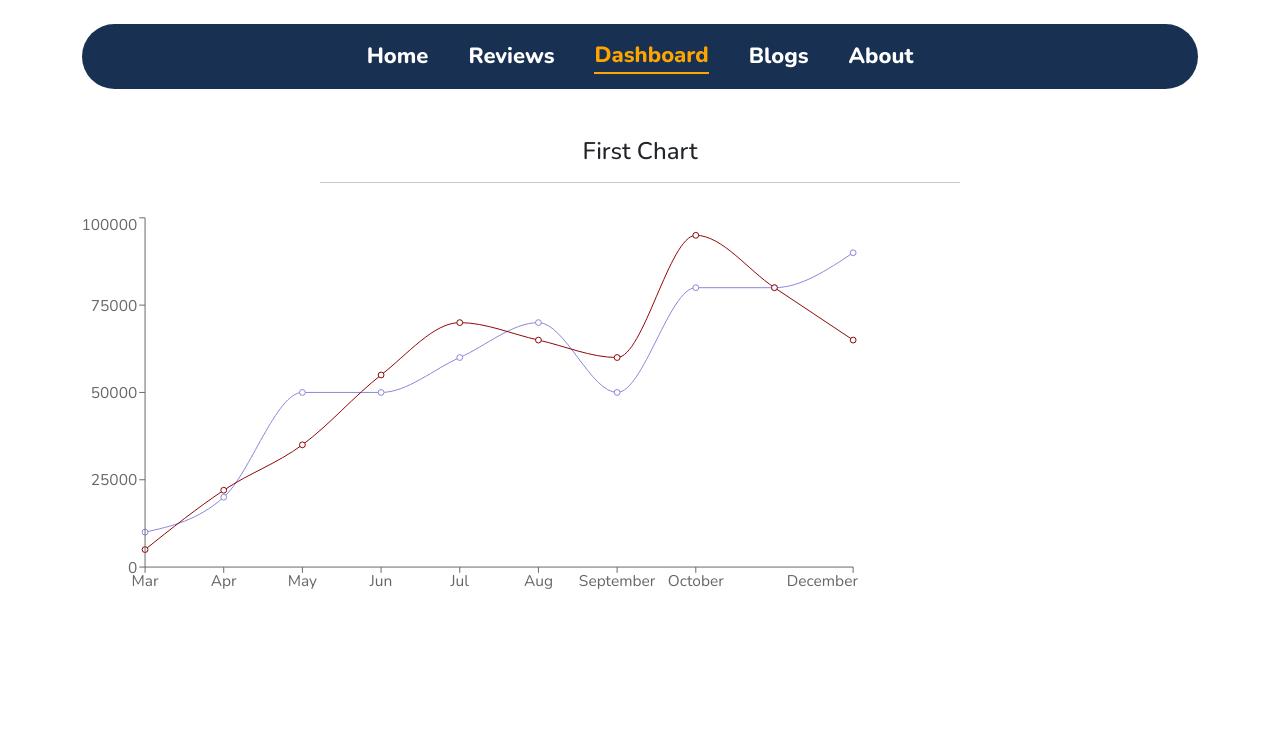
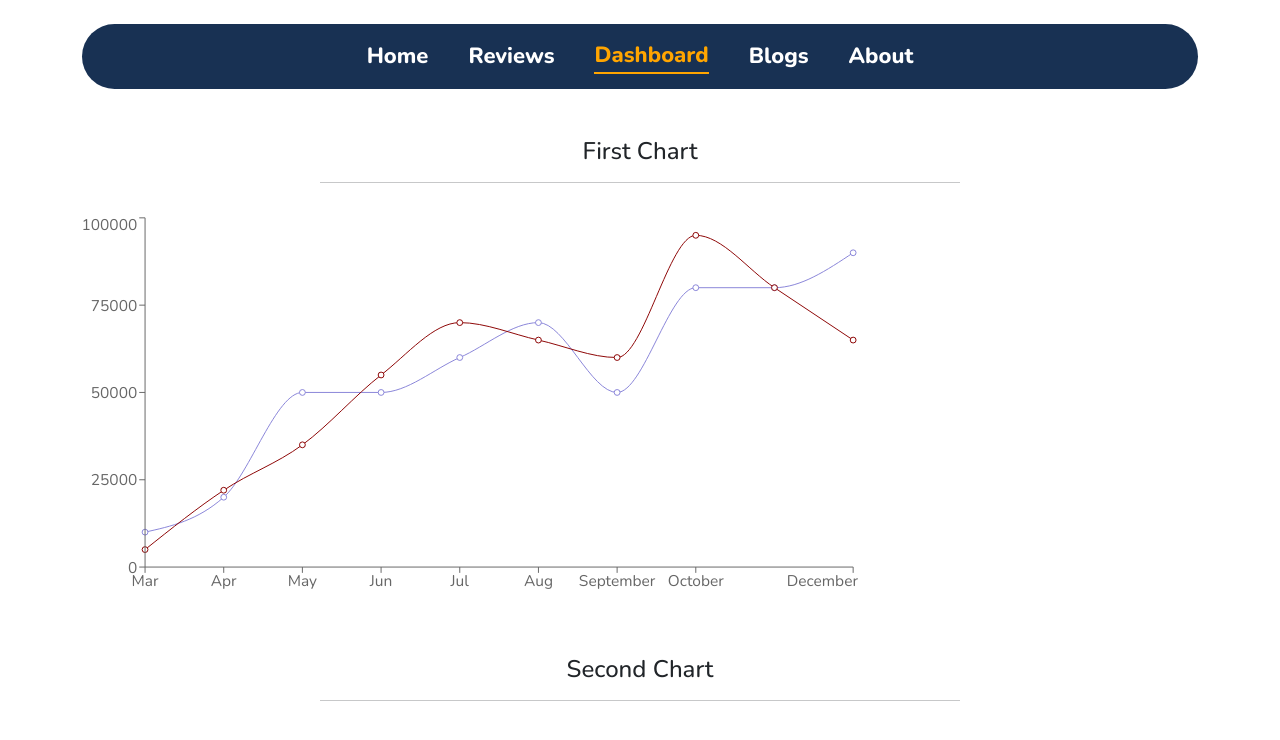
Before and after one commit to shafik720/assignment-9-react-router, a React (Create React App) app: page /dashboard in a window 1280 px wide. Shown: the top 740 px of the page. Built offline with nearby package versions, Linux system fonts and the light colour scheme.

Commit message:
working on chart

```diff
--- a/src/Components/Dashboard/Dashboard.js
+++ b/src/Components/Dashboard/Dashboard.js
@@ -1,5 +1,6 @@
 import React, { useEffect, useState } from 'react';
 import FirstChart from '../FirstChart/FirstChart';
+import SecondChart from '../SecondChart/SecondChart';
 import './Dashboard.css'
 
 const Dashboard = () => {
@@ -12,6 +13,7 @@ const Dashboard = () => {
     return (
         <div className="dashBoard-div">
             <FirstChart chart={chart}></FirstChart>
+            <SecondChart chart={chart}></SecondChart>
         </div>
     );
 };
--- a/src/Components/SecondChart/SecondChart.js
+++ b/src/Components/SecondChart/SecondChart.js
@@ -3,7 +3,7 @@ import React from 'react';
 const SecondChart = () => {
     return (
         <div>
-            <h4 className="text-center mt-5">First Chart</h4>
+            <h4 className="text-center mt-5">Second Chart</h4>
             <hr width="50%" className="mx-auto mb-4" />
         </div>
     );
```
